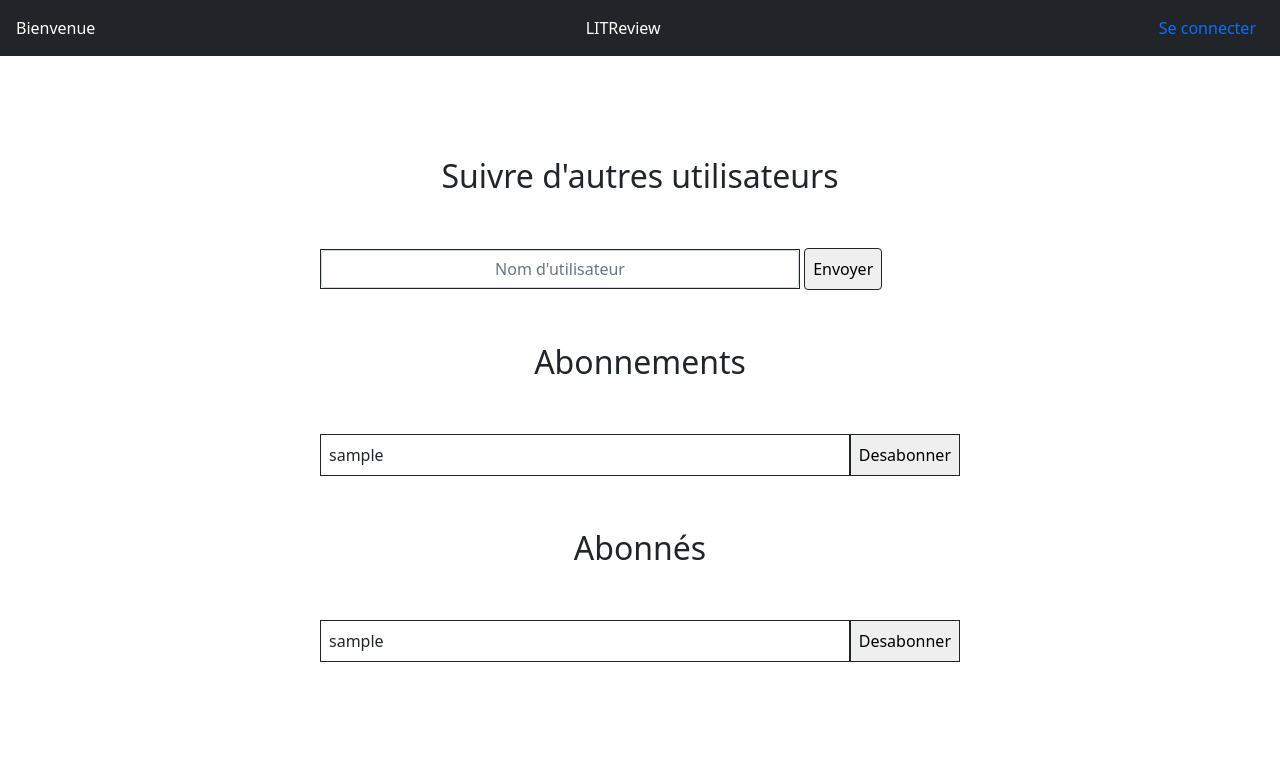
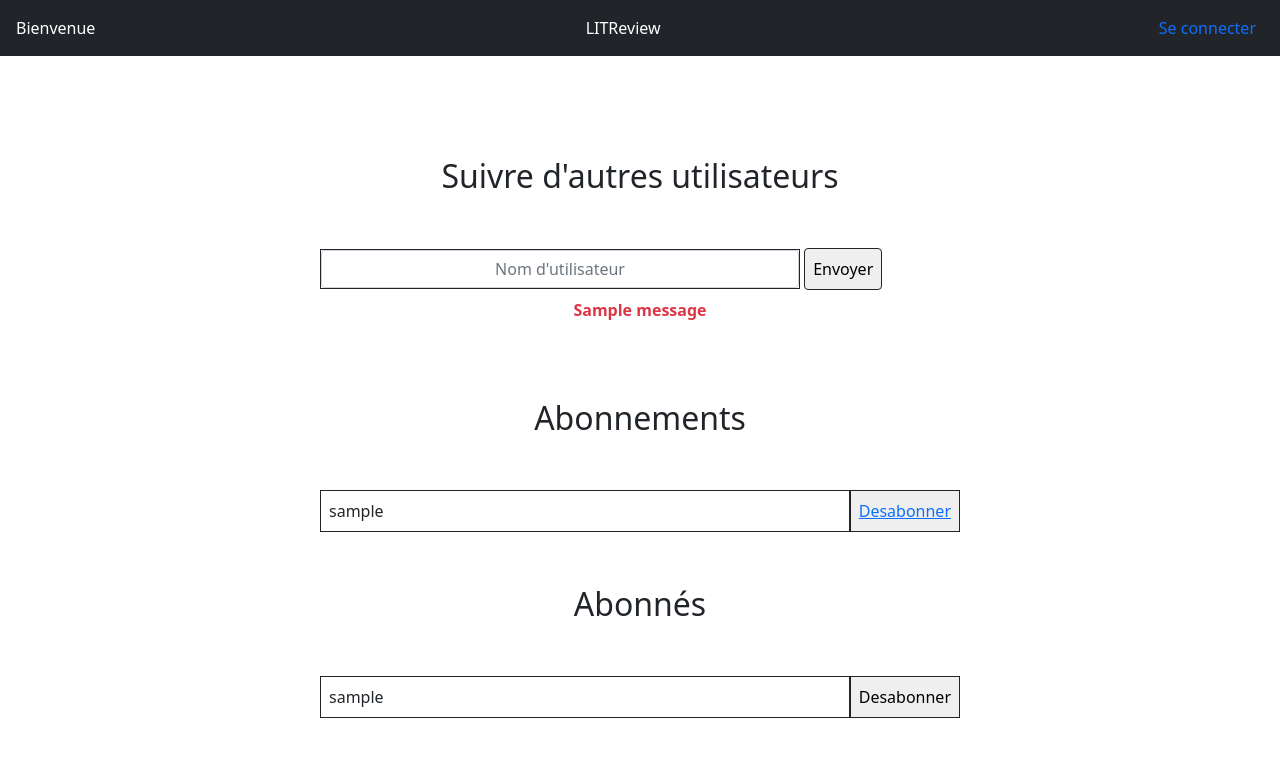
Before and after one commit to BernicheAurelie/projet9, a Django app: template templates/followers/followers.html in a window 1280 px wide. Shown: the top 757 px of the page. Run offline with Django 3.2, Linux system fonts and the light colour scheme; the template is opened without the code that fills it: most values are stand-ins (such as "Sample title", 1, 10 or a date in 2020); one stand-in notice (Sample message) is shown.

Commit message:
followers done

```diff
--- a/followers/urls.py
+++ b/followers/urls.py
@@ -4,6 +4,6 @@ from . import views
 urlpatterns = [
     # path('', views.followers_list, name='followers'),
     path('', views.add_followers, name='add_followers'),
-    # path('delete_followers/<int:followed_user_id>/', views.delete_followers, name='delete_followers'),
-
+    path('delete/<int:followed_user_id>/', views.delete_followers, name='delete_followers'),
+    # path('delete/', views.delete_followers, name='delete_followers')
 ]
--- a/templates/followers/followers.html
+++ b/templates/followers/followers.html
@@ -9,27 +9,34 @@
 				<div class="col-9 d-inline-block border border-dark">
     				<input class="form-control text-center" type="text" name="username" placeholder="Nom d'utilisateur">
 				</div>
-				<div class="col-2 d-inline-block">
+				<div class="col-2 d-inline-block ">
 					<button class="p-2 bd-highlight rounded border border-dark">Envoyer</button>
+				</div>
+				<div class="d-flex justify-content-center p-2 text-danger fw-bold">
+					{% for message in messages%}
+					<p id="message">{{message}}</p>
+					{% endfor %}
 				</div>
 			</form>
 
 		<div class="d-flex justify-content-center fs-2 p-5">Abonnements
 		</div>
+		{% for user in following %}
 			<div class="d-flex bd-highlight">
-				{% for user in following %}
 				<div class="p-2 flex-grow-1 bd-highlight border border-dark">{{ user.followed_user.username }}</div>
-				<button type="submit" class="p-2 bd-highlight border border-dark">Desabonner</button>
-				{% endfor %}
+				<button type="submit" class="p-2 bd-highlight border border-dark"><a href="{%url 'delete_followers'%}">Desabonner</a></button>
 			</div>
+			{% endfor %}
 		<div class="d-flex justify-content-center fs-2 p-5">Abonnés
 		</div>
+		{% for user in followed_by %}
 		<div class="d-flex bd-highlight">
-			{% for user in followed_by %}
-			<div class="p-2 flex-grow-1 bd-highlight border border-dark">{{ user.followed_user.username }}</div>
+			<div class="p-2 flex-grow-1 bd-highlight border border-dark">{{ user.user.username }}</div>
 			<button type="submit" class="p-2 bd-highlight border border-dark">Desabonner</button>
-			{% endfor %}
 		</div>
+		{% endfor %}
 	</div>
+
 </div>
+
 {% endblock %}
```
Also changed, not shown: followers/views.py (+18 -16 lines).
